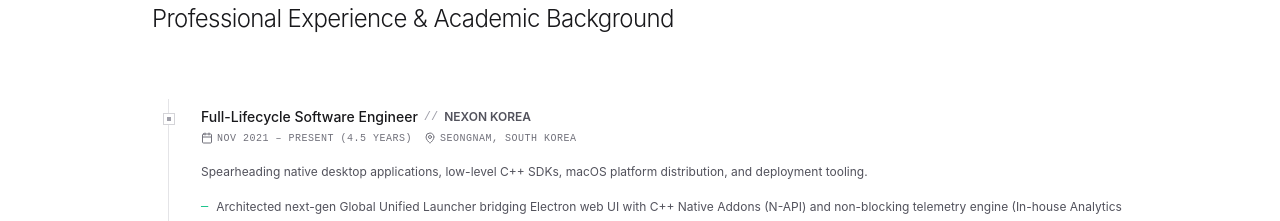
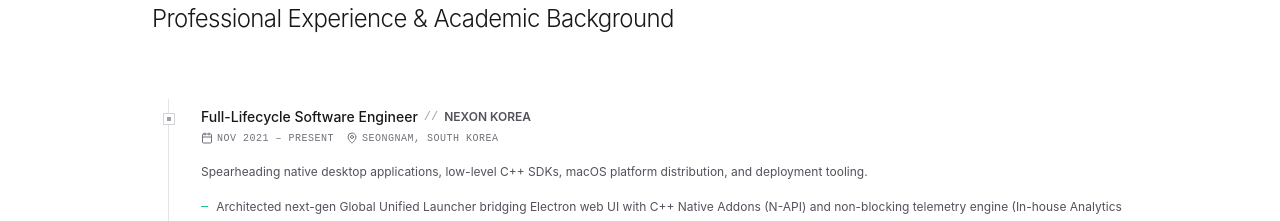
Before and after one commit to Hyorm/hyorm.github.io, a React (Vite) app: page / in a window 1280 px wide. Shown: the part 2680-2901 px from the top of the page. Built offline with nearby package versions, Linux system fonts and the light colour scheme.

Commit message:
fix: remove (4.5 Years) from Nexon period

```diff
--- a/src/data.ts
+++ b/src/data.ts
@@ -106,7 +106,7 @@ export const DEFAULT_PORTFOLIO: PortfolioData = {
       role: "Full-Lifecycle Software Engineer",
       company: "NEXON KOREA",
       location: "Seongnam, South Korea",
-      period: "Nov 2021 – Present (4.5 Years)",
+      period: "Nov 2021 – Present",
       description: "Spearheading native desktop applications, low-level C++ SDKs, macOS platform distribution, and deployment tooling.",
       bulletPoints: [
         "Architected next-gen Global Unified Launcher bridging Electron web UI with C++ Native Addons (N-API) and non-blocking telemetry engine (In-house Analytics & Logging Tools, Sentry)",
```
